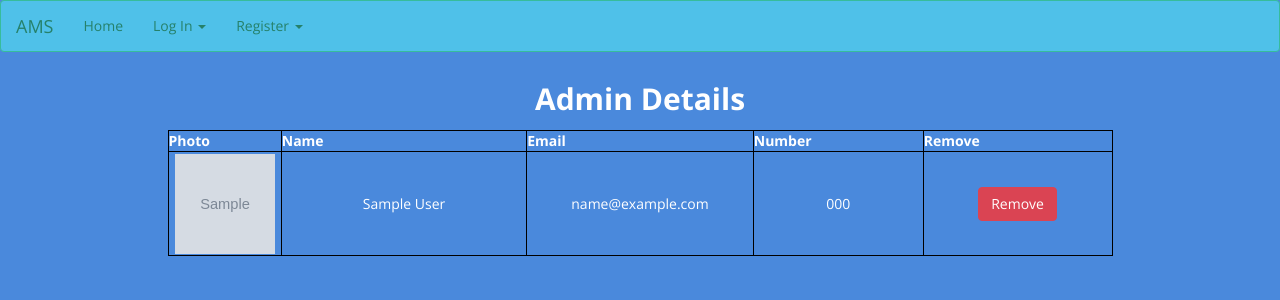
After one commit to Meetpatel-09/ams, a PHP site: page /viewAdmins.php in a window 1280 px wide. The commit adds this page. Shown: the top 300 px of the page. Run offline with PHP 8.4, Linux system fonts and the light colour scheme; tables that the repository leaves empty or names only in its code hold one stand-in row (values such as "Sample post"); grey boxes marked "Sample" are stand-in pictures.

Commit message:
save point

```diff
--- a/loginAdmin.php
+++ b/loginAdmin.php
@@ -84,7 +84,7 @@
                     <div class="thumbnail">
                     <form action="" method="post">
                          <div class="caption text-center">
-                              <h3>Admin Log In</h3>
+                              <h2>Admin Log In</h2>
                          </div>
                          <h6>Email</h6>
                          <input type="email" id="exampleInputEmail1" name="exampleInputEmail1" aria-describedby="emailHelp" class="form-control" placeholder="Text input">
--- a/loginStaff.php
+++ b/loginStaff.php
@@ -84,7 +84,7 @@
                     <div class="thumbnail">
                     <form action="" method="post">
                          <div class="caption text-center">
-                              <h3>Staff Log In</h3>
+                              <h2>Staff Log In</h2>
                          </div>
                          <h6>Email</h6>
                          <input type="email" class="form-control" id="exampleInputEmail1" name="exampleInputEmail1" aria-describedby="emailHelp" placeholder="Enter email">
--- a/loginStudent.php
+++ b/loginStudent.php
@@ -84,7 +84,7 @@
                     <div class="thumbnail">
                     <form action="" method="post">
                          <div class="caption text-center">
-                              <h3>Student Log In</h3>
+                              <h2>Student Log In</h2>
                          </div>
                          <h6>Enrollment number</h6>
                          <input class="form-control" id="exampleInputEmail1" name="exampleInputEmail1" aria-describedby="emailHelp" placeholder="Enter Enrollment">
--- a/masterPage/header.php
+++ b/masterPage/header.php
@@ -22,6 +22,20 @@ session_start();
                <script src="js/respond.min.js"></script>
           <![endif]-->
           <script type="text/javascript" src="js/site.min.js"></script>
+
+          <style type="text/css">
+               th {
+                    color: #ffffff;
+               }
+
+               td {
+                    color: #ffffff;
+               }
+
+               h3 {
+                    color: #ffffff;
+               }
+          </style>
      </head>
 
      <body style="background-color: #4A89DC;">
--- a/staffReg.php
+++ b/staffReg.php
@@ -158,7 +158,7 @@
                     <div class="thumbnail">
                     <form action="" method="post" enctype="multipart/form-data">
                          <div class="caption text-center">
-                              <h3>Staff Registration</h3>
+                              <h2>Staff Registration</h2>
                          </div>
                          <div class="col-md-12">
                               <h6>Full Name</h6>
--- a/studentReg.php
+++ b/studentReg.php
@@ -178,7 +178,7 @@
                     <div class="thumbnail">
                     <form action="" method="post" enctype="multipart/form-data">
                          <div class="caption text-center">
-                              <h3>Student Registration</h3>
+                              <h2>Student Registration</h2>
                          </div>
                          <div class="col-md-12">
                               <h6>Full Name</h6>
--- /dev/null
+++ b/viewAdmins.php
@@ -0,0 +1,59 @@
+<?php
+	$title = "View Admin";
+?>
+<?php
+	require_once "config.php";
+	include ('masterPage/header.php');
+
+	// if (isset($_SESSION['adminEmail'])) {
+?>
+
+<div>
+	<div style="margin-top: 15px;">
+        <h3 style="text-align: center">Admin Details</h3>
+	</div>
+    <div class="form-design">
+        <div class="container">
+            <div class="row">
+                <div class="col-sm-1">
+                </div>
+                <div class="col-sm-10">
+                    <div style="text-align: center">
+                        <table width="100%" border="1" bordercolor="#000000">
+                        <tbody>
+                                <tr>
+                                    <th width="12%" scope="col"> Photo</th>
+                                    <th width="26%" scope="col"> Name</th>
+                                    <th width="24%" scope="col"> Email</th>
+                                    <th width="18%" scope="col"> Number</th>
+                                    <th width="20%" scope="col"> Remove</th>
+                                </tr>
+                                <?php
+                                    $sql1 = mysqli_query($conn, "SELECT * FROM admin");
+                                    while($row = mysqli_fetch_array($sql1)) {
+                                ?>
+                                <tr>
+                                    <td height="104"><img src="adminPhoto/<?php echo $row['photo'] ?>" width="100" height="100" alt=""/></td>
+                                    <td><?php echo $row['f_name'] ?></td>
+                                    <td><?php echo $row['email'] ?></td>
+                                    <td><?php echo $row['p_number'] ?></td>
+                                    <td><button type="button" class="btn btn-danger">Remove</button></td>
+                                </tr>
+                                <?php } ?>
+                        </tbody>
+                        </table>
+                    </div>
+                </div>
+                <div class="col-sm-1">
+                </div>
+            </div>
+        </div>
+    </div>
+
+</div>
+<?php
+	// } else {
+	// 	header("location: index.php");
+	// }
+	include ('masterPage/footer.php');
+?>
```
Also changed, not shown: adminPhoto/jurica-koletic-7YVZYZeITc8-unsplash (1).jpg (added), adminPhoto/male-teacher-standing-front-blackboard-260nw-402654784.jpg (added).
